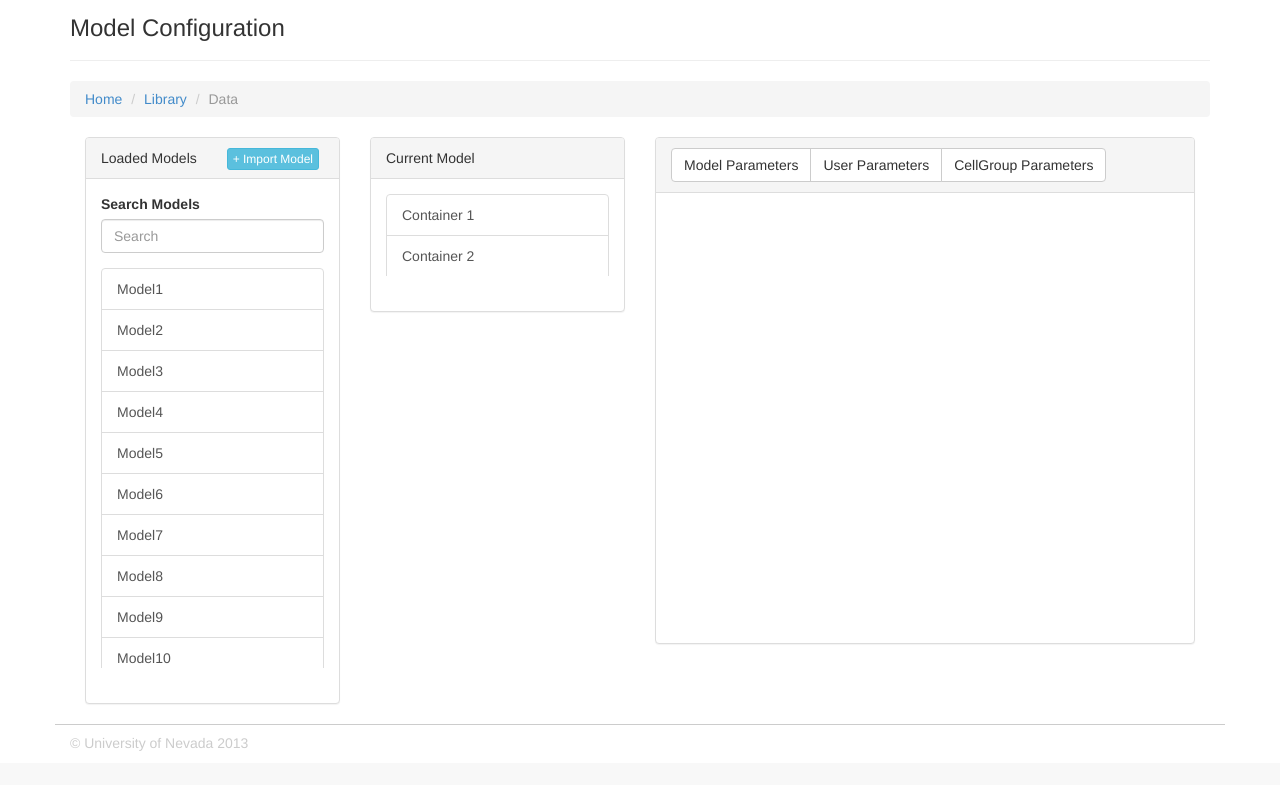
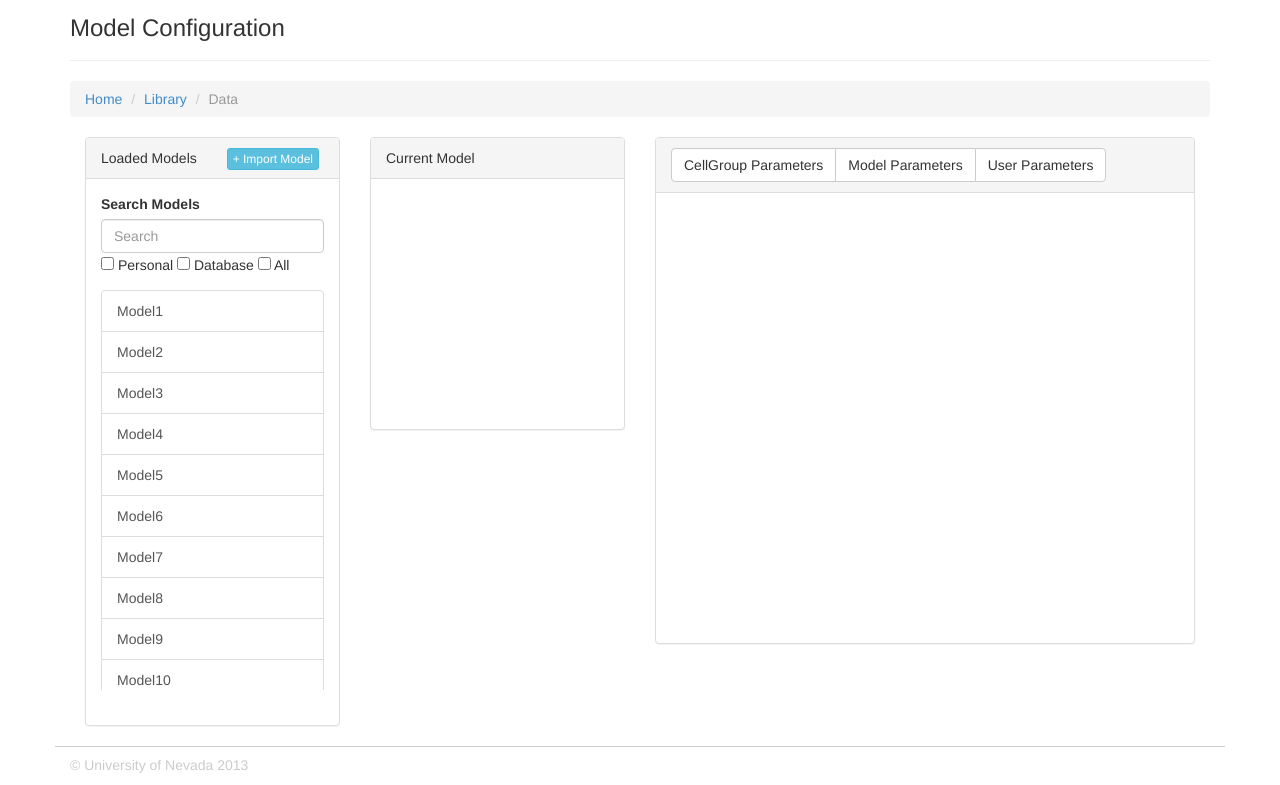
Before and after one commit to BrainComputationLab/ncb, a Flask app: page / in a window 1280 px wide. Shown: the part 51-836 px from the top of the page. Before the commit the page ends 802 px from the top, so only its background shows below. Run offline with Flask 2, Linux system fonts and the light colour scheme; some libraries are stand-ins or nearby versions.

Commit message:
added angular stuff

```diff
--- a/static/assets/css/ncb/main.css
+++ b/static/assets/css/ncb/main.css
@@ -27,12 +27,13 @@ body {
 #modelList {
     overflow-x: hidden;
     overflow-y: scroll;
+	min-height:200px;
     max-height:400px;
 }
 
 #modelList2 {
     overflow-x: hidden;
-    //overflow-y: scroll;
+	min-height:200px;
     max-height:400px;
 }
 
--- a/static/assets/js/ncb/modelbuilder.js
+++ b/static/assets/js/ncb/modelbuilder.js
@@ -45,46 +45,85 @@ var myModels = [
 	new model('Model8'),
 	new model('Model9'),
 	new model('Model10'),
-	new model('Model11'),
-	new model('Model12'),
-	new model('Model13'),
-	new model('Model14'),
-	new model('Model15'),
-	new model('Model16'),
-	new model('Model17'),
-	new model('Model18'),
 ];
 
-var myModels2 = [
-	new model('Modelx'),
-	new model('Modely'),
-	new model('Modelz'),
-	new model('Modelw'),
+var inc = 0;
+var myModels2 = [];
+var cellGroupVal = [];
+var lastActive;
+var lastActive2;
 
-];
-
-var container1 = new Array();
-var container2 = new Array();
-var lastActive;
-var selectedValue = 1;
 
 function myModelsList($scope) {
-  $scope.list = myModels;
+	$scope.currentModel = null;
+	$scope.list = myModels;
+
+	$scope.setModel = function (model){
+		var result = $.grep(myModels, function(e){ return e.name == model; });
+		lastActive = result[0];
+	};
 }
 
+function myModelsList2($scope) {
+	$scope.currentModel = null;
+	$scope.list = cellGroupVal;
+
+	$scope.setModel = function (model){
+		var result = $.grep(cellGroupVal, function(e){ return e.name == model; });
+		lastActive2 = result[0];
+		popCellP();
+	};
+}
+
+
 $().ready( function() {
-    $('#addFromDatabaseBody a').click(setActiveDatabase);
+    //$('#addFromDatabaseBody a').click(setActiveDatabase);
     $('#modelP').click(popModelP);
-	$('#cellP').click(showValues);
+	$('#cellP').click(popCellP);
     $('#p1').hide();
     $('#p2').hide();
-
-  $.fn.editable.defaults.mode = 'popup';
-
-  populateModels();
+  	$.fn.editable.defaults.mode = 'popup';
+	$('#modelList a').draggable({helper:"clone", appendTo:"body"});
 });
 
+$().ready(function() {
+	$( "#modelList2" ).droppable({
+		hoverClass: "highlight",
+		drop: function( event, ui ) {
+			cellGroupVal.push({name: "tempGrp"+inc, num: 1, model: lastActive, geometry: "box"});
+			inc++;
+		}
+	});
+});
 
+function popCellP() {
+	$('#p2').hide();
+	$('#p1').show();
+	$('#paramval').html('');
+	$("#paramval").append('<a class="list-group-item">' + lastActive2.name +'</a>');
+	$("#paramval").append('<a class="list-group-item">' + lastActive2.model.name +'</a>');
+	$("#paramval").append('<a class="list-group-item">' + lastActive2.num +'</a>');
+	$("#paramval").append('<a class="list-group-item">' + lastActive2.geometry +'</a>');
+	$('#paramval a').editable();
+}
+
+function popModelP() {
+	$('#p1').hide();
+	$('#p2').show();
+	$('#paramval').html('');
+	$("#paramval").append('<a class="list-group-item">' + lastActive2.model.name +'</a>');
+	$("#paramval").append('<a class="list-group-item">' + lastActive2.model.type +'</a>');
+	$("#paramval").append('<a class="list-group-item">' + lastActive2.model.a+'</a>');
+	$("#paramval").append('<a class="list-group-item">' + lastActive2.model.b +'</a>');
+	$("#paramval").append('<a class="list-group-item">' + lastActive2.model.c +'</a>');
+	$("#paramval").append('<a class="list-group-item">' + lastActive2.model.d +'</a>');
+	$("#paramval").append('<a class="list-group-item">' + lastActive2.model.u +'</a>');
+	$("#paramval").append('<a class="list-group-item">' + lastActive2.model.v +'</a>');
+	$("#paramval").append('<a class="list-group-item">' + lastActive2.model.threshold +'</a>');
+	$('#paramval a').editable();
+}
+
+/*
 function populateModels() {
 	$('#modelList').html('');
 	if(selectedValue == 1) {
@@ -107,30 +146,6 @@ function populateModels() {
   }
 }
 
-function populateContainers() {
-	$('#collapse1').html('');
-		for(var i=0; i<container1.length; i++) {
-			$("#collapse1").append('<a id="' + i + '" href="#" class="list-group-item">' + container1[i].cellGroup.name + '</a>');
-				$("#collapse1").on("click", "a:not(.active)", function ( event ) {
-		  		$(".active", event.delegateTarget).removeClass("active");
-		 			$(this).addClass("active");
-					lastActive.id = $(this).attr('id');
-					lastActive.cont = 0;
-		 			showValues();
-				});
-		}
-	$('#collapse2').html('');
-		for(var i=0; i<container2.length; i++) {
-			$("#collapse2").append('<a id="' + i + '" href="#" class="list-group-item">' + container2[i].cellGroup.name + '</a>');
-				$("#collapse2").on("click", "a:not(.active)", function ( event ) {
-		  		$(".active", event.delegateTarget).removeClass("active");
-		 			$(this).addClass("active");
-					lastActive.id = $(this).attr('id');
-					lastActive.cont = 1;
-		 			showValues();
-				});
-		}
-}
 
 function setActiveDatabase() {
 	clearDatabaseItems();
@@ -141,39 +156,10 @@ function setActiveDatabase() {
 function clearDatabaseItems() {
 	$("#addFromDatabaseBody a").removeClass("active");
 }
+*/
 
-$().ready(function() {
-	$( "#modelList a" ).draggable({
-		helper: "clone"
-	});
 
-	$( "#modelList2 a" ).droppable({
-		hoverClass: "highlight",
-		drop: function( event, ui ) {
-			if(selectedValue == 1) {
-				var tempGrp = new cellGroup("tmpname", 1, myModels[ui.draggable.attr('id')], "box");
-				if($(this).attr('id') == "c1") {
-					container1.push({cellGroup: tempGrp});
-				}
-				else {
-					container2.push({cellGroup: tempGrp});
-				}
-				populateContainers();
-			}
-			else if(selectedValue == 2) {
-				var tempGrp = new cellGroup("tmpname", 1, myModels2[ui.draggable.attr('id')], "box");
-				if($(this).attr('id') == "c1") {
-					container1.push({cellGroup: tempGrp});
-				}
-				else {
-					container2.push({cellGroup: tempGrp});
-				}
-				populateContainers();
-			}
-		}
-	});
-});
-
+/*
 function showValues() {
 	$('#p1').show();
     $('#p2').hide();
@@ -230,3 +216,4 @@ function popModelP() {
 	}
 	$('#paramval a').editable();
 }
+*/
--- a/templates/pages/brainbuilder/components/centermenu.html
+++ b/templates/pages/brainbuilder/components/centermenu.html
@@ -3,14 +3,9 @@
 		<div class="panel-heading">
 			Current Model
 		</div>
-		<div class="panel-body">
+		<div class="panel-body" ng-controller="myModelsList2">
 			<ul id="modelList2" class="list-group">
-				<a id="c1" class="list-group-item" data-toggle="collapse" data-parent="#accordion" href="#collapse1">Container 1</a>
-				<div id="collapse1" class="panel-collapse collapse in">
-				</div>
-				<a id="c2" class="list-group-item" data-toggle="collapse" data-parent="#accordion" href="#collapse2">Container 2</a>
-				<div id="collapse2" class="panel-collapse collapse in">
-				</div>
+				<a href="" class="list-group-item" ng-repeat="cellGroup in list | filter: modelText | orderBy: 'cellGroup.name'" ng-click="setModel(cellGroup.name)"> {{ '{{ cellGroup.name }}'  }}</a>
 			</ul>
 		</div>
 	</div>
--- a/templates/pages/brainbuilder/components/leftmenu.html
+++ b/templates/pages/brainbuilder/components/leftmenu.html
@@ -8,11 +8,14 @@
 			<div class="form-group"> <!-- Filter -->
 				<label for="modelbuilder_modelselector_filterinput">Search Models</label>
 				<input type="text" class="form-control" id="modelbuilder_filterinput" placeholder="Search" data-ng-model="modelText">
+				<input type="checkbox" data-ng-model="search.modelType" ng-true-value="Personal" ng-false-value="" /> Personal
+				<input type="checkbox" data-ng-model="search.modelType" ng-true-value="Database" ng-false-value="" /> Database
+				<input type="checkbox" data-ng-model="search.modelType" ng-true-value="All" ng-false-value="" /> All
 			</div> <!-- End Filter -->
 
 
-			<ul id="modelList" class="list-group" >
-				<li ng-repeat="model in list | filter: modelText | orderBy: 'model'"> {{ '{{ model.name }}'  }} </li>
+			<ul id="modelList" class="list-group">
+				<a href="" class="list-group-item" ng-repeat="model in list | filter: modelText | orderBy: 'model.name'" ng-mousedown="setModel(model.name)"> {{ '{{ model.name }}'  }}</a>
 			</ul>
 		</div>
 	</div>
--- a/templates/pages/brainbuilder/components/rightmenu.html
+++ b/templates/pages/brainbuilder/components/rightmenu.html
@@ -3,9 +3,9 @@
 	<div class="panel panel-default">
 		<div class="panel-heading">
 			<div class="btn-group">
+				<button id="cellP" type="button" class="btn btn-default">CellGroup Parameters</button>
 				<button id="modelP" type="button" class="btn btn-default">Model Parameters</button>
 				<button id="userP" type="button" class="btn btn-default">User Parameters</button>
-				<button id="cellP" type="button" class="btn btn-default">CellGroup Parameters</button>
 			</div>
 		</div>
 		<div class="panel-body">
```
